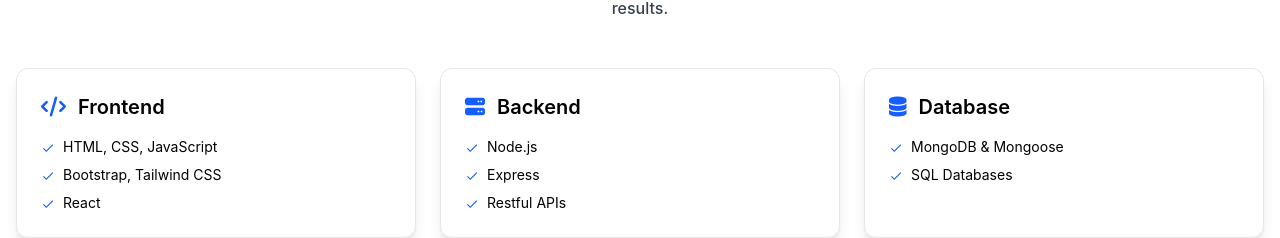
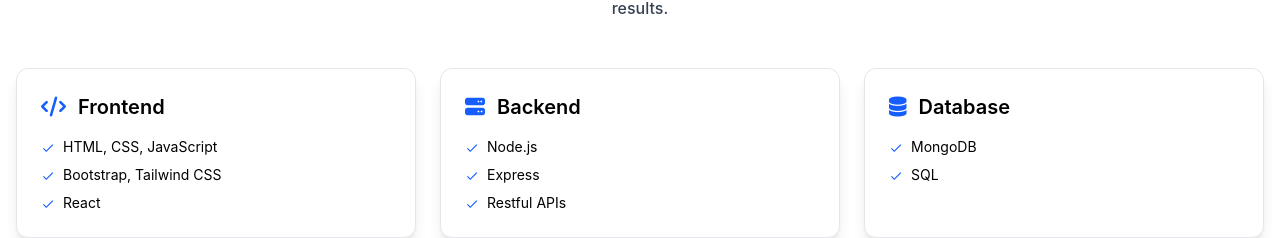
Before and after one commit to AshapuMohan/Ashapu-Mohan-Portfolio, a React (Create React App) app: page / in a window 1280 px wide. Shown: the part 1054-1292 px from the top of the page. Built offline with nearby package versions, Linux system fonts and the light colour scheme.

Commit message:
Update Skills.js

```diff
--- a/src/components/Skills.js
+++ b/src/components/Skills.js
@@ -16,7 +16,7 @@ function Skills() {
     {
       icon: 'fa-database',
       title: 'Database',
-      items: ['MongoDB & Mongoose', 'SQL Databases'],
+      items: ['MongoDB', 'SQL'],
     },
     {
       icon: 'fa-code',
```
